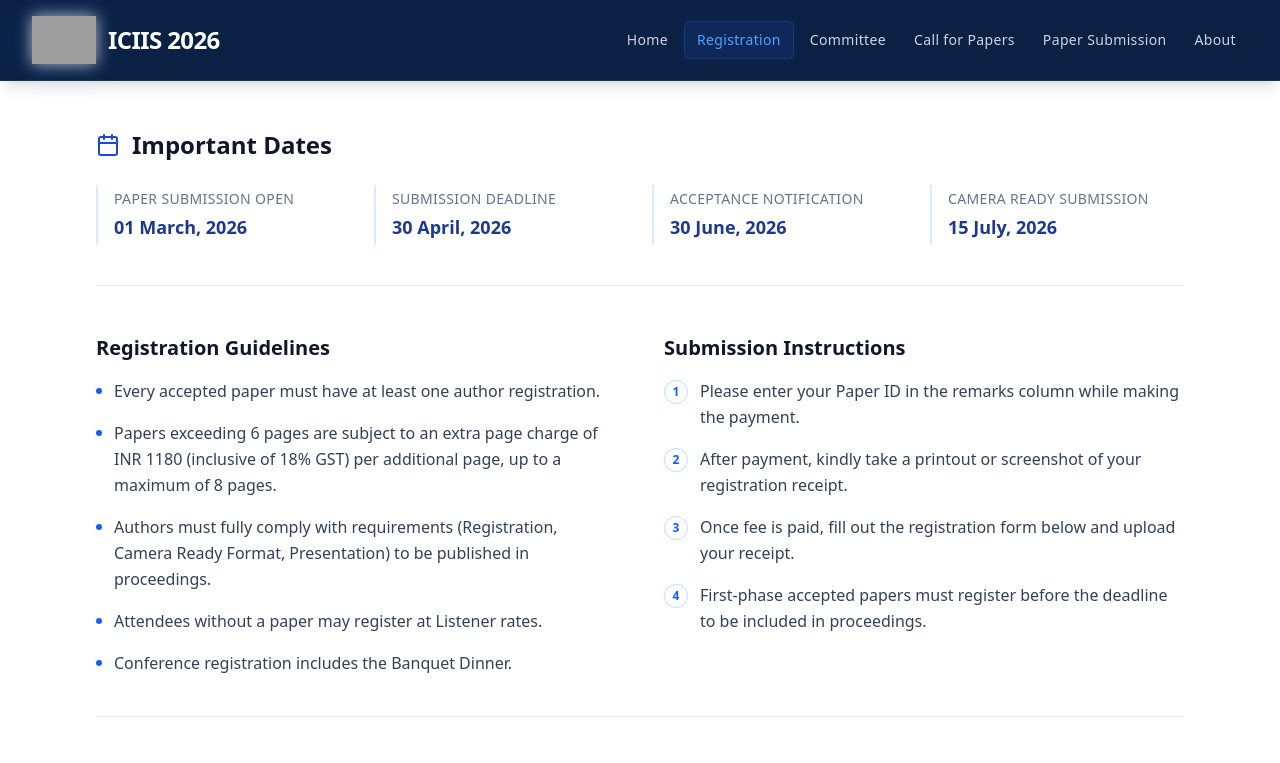
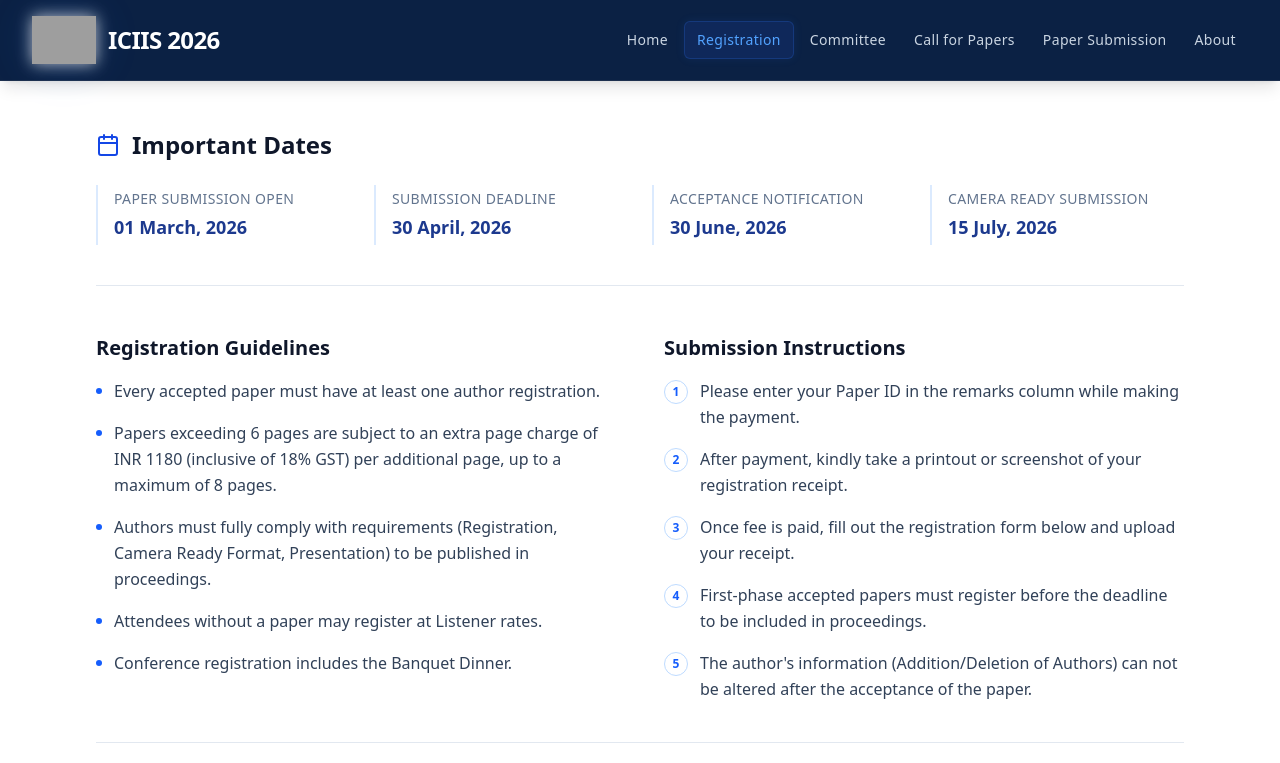
Before and after one commit to Utkarsh-sharma47/ICIIS-2026, a React (Vite) app: page /registration in a window 1280 px wide. Shown: the top 763 px of the page. Built offline with nearby package versions, Linux system fonts and the light colour scheme; grey boxes are pictures that could not be loaded.

Commit message:
fix: add note regarding author's information changes post-acceptance in Registration component

```diff
--- a/src/pages/Registration.jsx
+++ b/src/pages/Registration.jsx
@@ -80,6 +80,11 @@ function Registration() {
                         <span className="text-blue-600 font-bold text-xs mt-0.5 border border-blue-200 w-6 h-6 flex items-center justify-center rounded-full flex-shrink-0">4</span>
                         <span>First-phase accepted papers must register before the deadline to be included in proceedings.</span>
                     </li>
+                    <li className="flex gap-3 items-start">
+                        <span className="text-blue-600 font-bold text-xs mt-0.5 border border-blue-200 w-6 h-6 flex items-center justify-center rounded-full flex-shrink-0">5</span>
+                        <span>The author's information (Addition/Deletion of Authors) can not be altered after the acceptance of the paper.</span>
+                    </li>
+
                 </ul>
             </div>
         </div>
```
